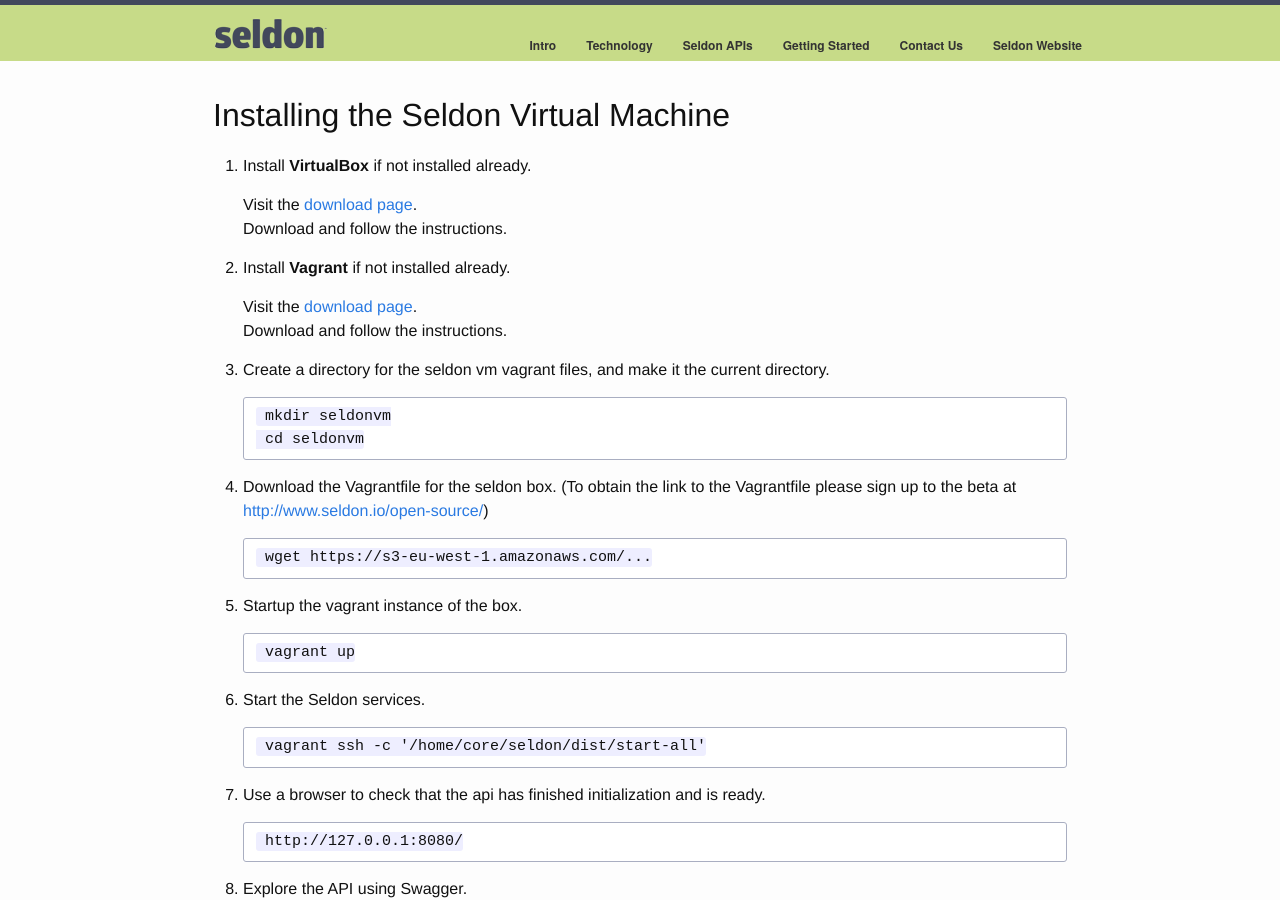
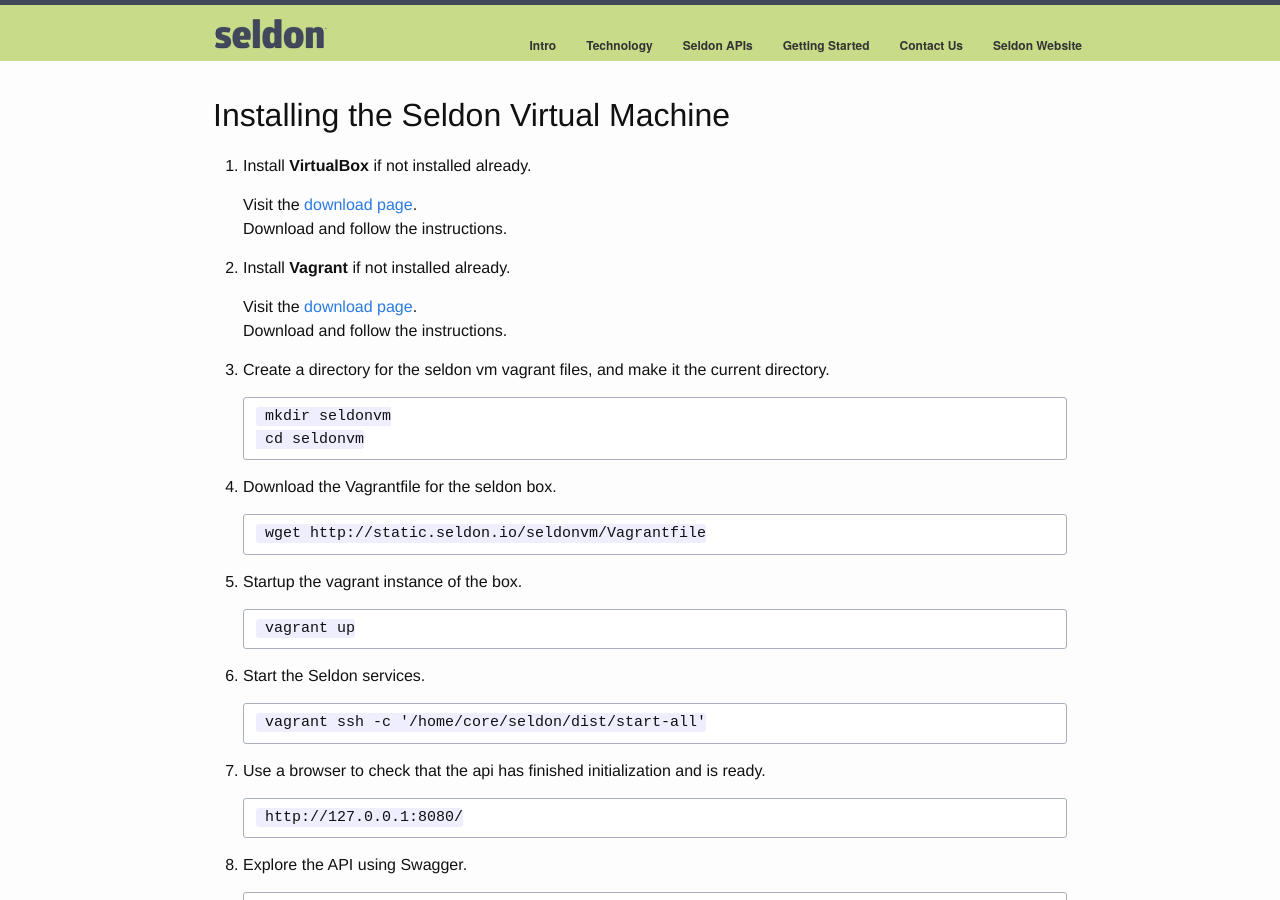
Before and after one commit to SeldonIO/seldonio.github.com, a Jekyll site: the page built from vm.md, in a window 1280 px wide and 900 px high. Built offline with Jekyll 4.4.1, drawn with Linux system fonts in a browser that asks for light colours.

Commit message:
Vagrantfile link updated

```diff
--- a/vm.md
+++ b/vm.md
@@ -20,9 +20,9 @@ title: Seldon VM
         mkdir seldonvm
         cd seldonvm
 
-1. Download the Vagrantfile for the seldon box. (To obtain the link to the Vagrantfile please sign up to the beta at [http://www.seldon.io/open-source/](http://www.seldon.io/open-source/))
+1. Download the Vagrantfile for the seldon box.
 
-        wget https://s3-eu-west-1.amazonaws.com/...
+        wget http://static.seldon.io/seldonvm/Vagrantfile
 
 1. Startup the vagrant instance of the box.
 
```
